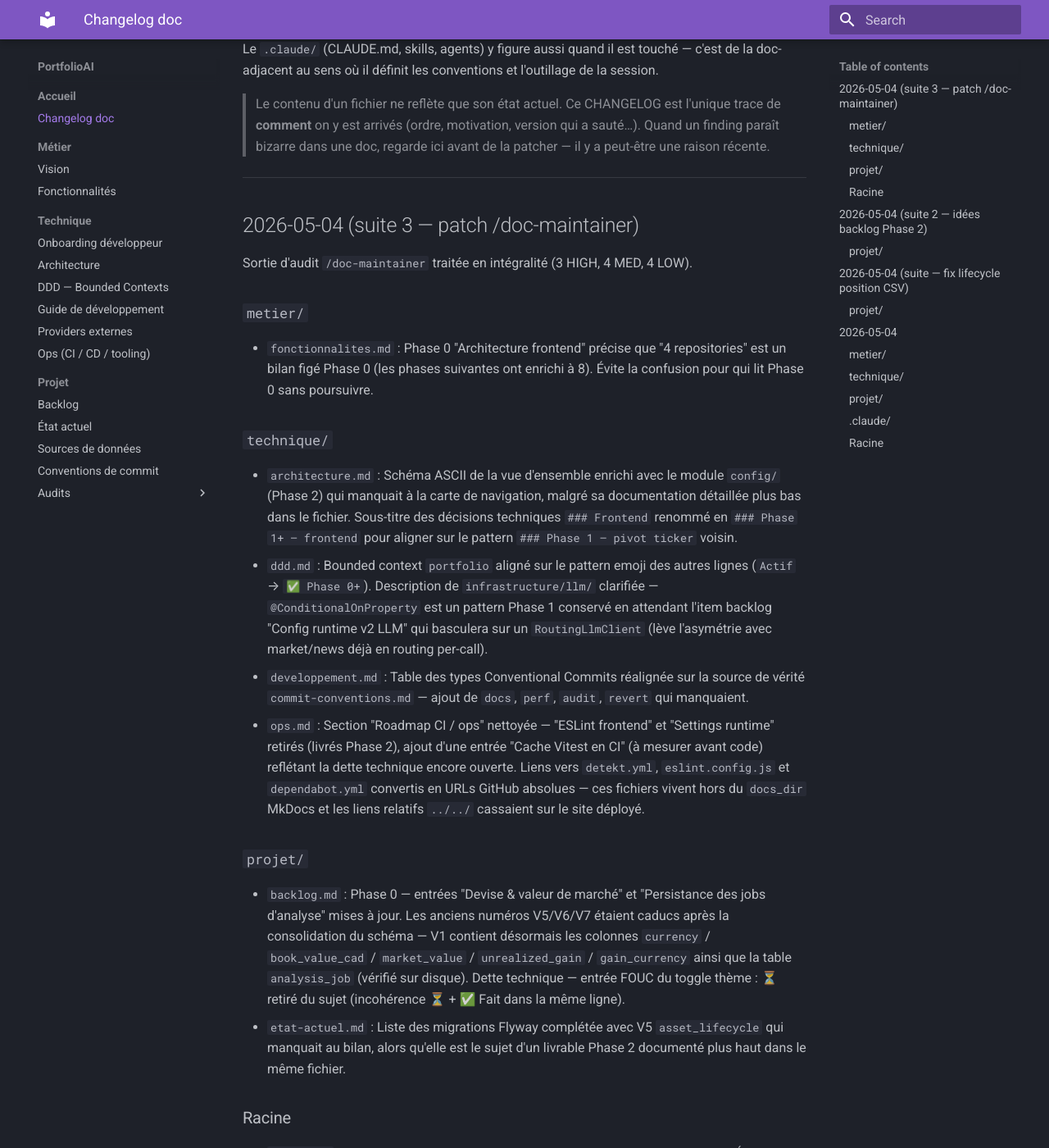
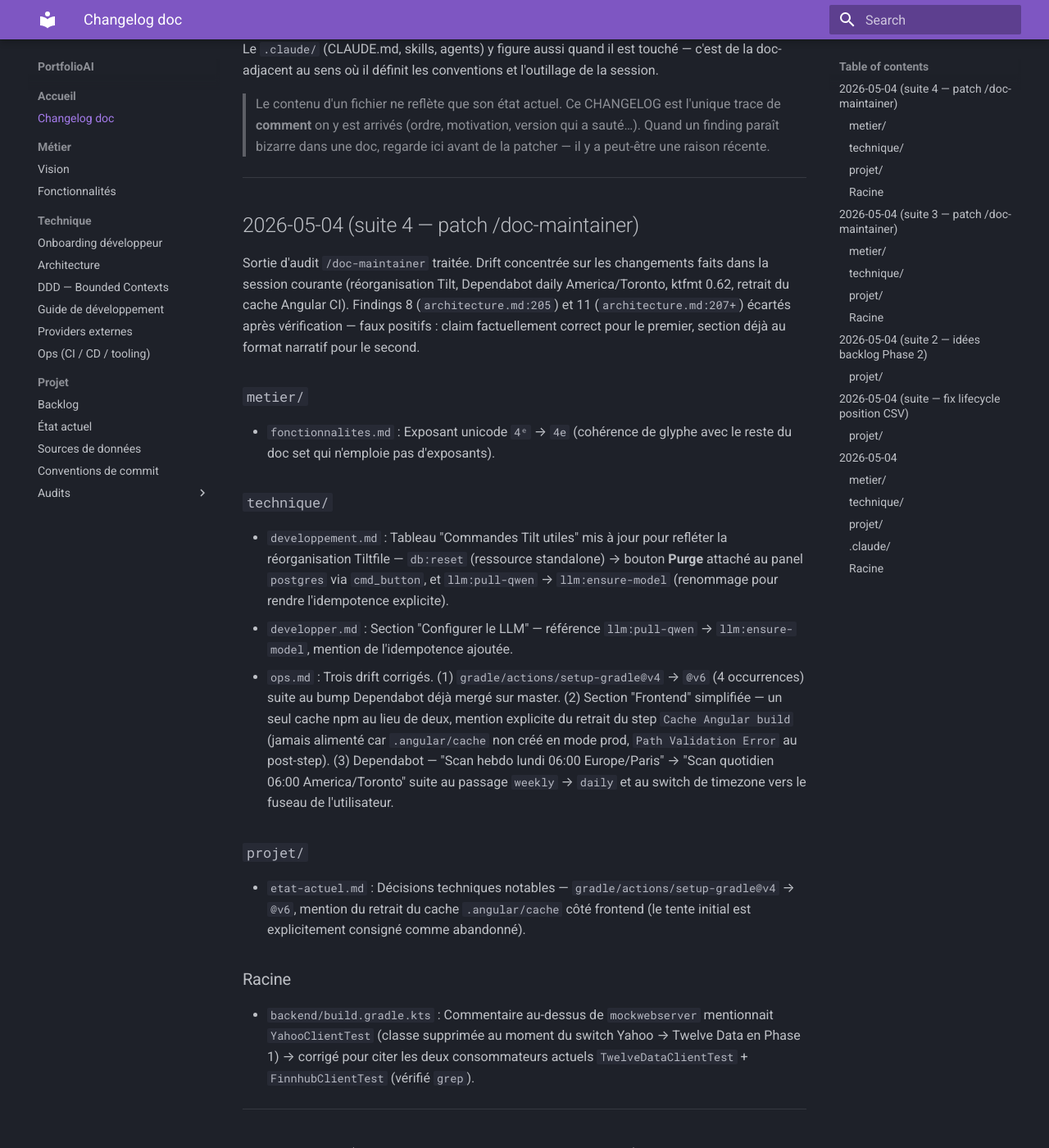
Before and after one commit to jv3n/trade, an MkDocs documentation site: the page built from docs/CHANGELOG.md, in a window 1280 px wide and 1400 px high, scrolled down 318 px. Shown: the whole window at 82% size. Built offline with MkDocs 1.6.1 and Material for MkDocs 9.7.7, drawn with Linux system fonts in a browser that asks for light colours.

Commit message:
docs: patch drift surfaced by /doc-maintainer (Tilt, CI, Dependabot)

```diff
--- a/docs/CHANGELOG.md
+++ b/docs/CHANGELOG.md
@@ -10,6 +10,26 @@
 Le `.claude/` (CLAUDE.md, skills, agents) y figure aussi quand il est touché — c'est de la doc-adjacent au sens où il définit les conventions et l'outillage de la session.
 
 > Le contenu d'un fichier ne reflète que son état actuel. Ce CHANGELOG est l'unique trace de **comment** on y est arrivés (ordre, motivation, version qui a sauté…). Quand un finding paraît bizarre dans une doc, regarde ici avant de la patcher — il y a peut-être une raison récente.
+
+---
+
+## 2026-05-04 (suite 4 — patch /doc-maintainer)
+
+Sortie d'audit `/doc-maintainer` traitée. Drift concentrée sur les changements faits dans la session courante (réorganisation Tilt, Dependabot daily America/Toronto, ktfmt 0.62, retrait du cache Angular CI). Findings 8 (`architecture.md:205`) et 11 (`architecture.md:207+`) écartés après vérification — faux positifs : claim factuellement correct pour le premier, section déjà au format narratif pour le second.
+
+### `metier/`
+- `fonctionnalites.md` : Exposant unicode `4ᵉ` → `4e` (cohérence de glyphe avec le reste du doc set qui n'emploie pas d'exposants).
+
+### `technique/`
+- `developpement.md` : Tableau "Commandes Tilt utiles" mis à jour pour refléter la réorganisation Tiltfile — `db:reset` (ressource standalone) → bouton **Purge** attaché au panel `postgres` via `cmd_button`, et `llm:pull-qwen` → `llm:ensure-model` (renommage pour rendre l'idempotence explicite).
+- `developper.md` : Section "Configurer le LLM" — référence `llm:pull-qwen` → `llm:ensure-model`, mention de l'idempotence ajoutée.
+- `ops.md` : Trois drift corrigés. (1) `gradle/actions/setup-gradle@v4` → `@v6` (4 occurrences) suite au bump Dependabot déjà mergé sur master. (2) Section "Frontend" simplifiée — un seul cache npm au lieu de deux, mention explicite du retrait du step `Cache Angular build` (jamais alimenté car `.angular/cache` non créé en mode prod, `Path Validation Error` au post-step). (3) Dependabot — "Scan hebdo lundi 06:00 Europe/Paris" → "Scan quotidien 06:00 America/Toronto" suite au passage `weekly` → `daily` et au switch de timezone vers le fuseau de l'utilisateur.
+
+### `projet/`
+- `etat-actuel.md` : Décisions techniques notables — `gradle/actions/setup-gradle@v4` → `@v6`, mention du retrait du cache `.angular/cache` côté frontend (le tente initial est explicitement consigné comme abandonné).
+
+### Racine
+- `backend/build.gradle.kts` : Commentaire au-dessus de `mockwebserver` mentionnait `YahooClientTest` (classe supprimée au moment du switch Yahoo → Twelve Data en Phase 1) → corrigé pour citer les deux consommateurs actuels `TwelveDataClientTest` + `FinnhubClientTest` (vérifié `grep`).
 
 ---
 
```
Also changed, not shown: docs/metier/fonctionnalites.md (+1 -1 lines), docs/projet/etat-actuel.md (+1 -1 lines), docs/technique/developpement.md (+2 -2 lines), docs/technique/developper.md (+1 -1 lines), docs/technique/ops.md (+5 -8 lines), 2 other files.
